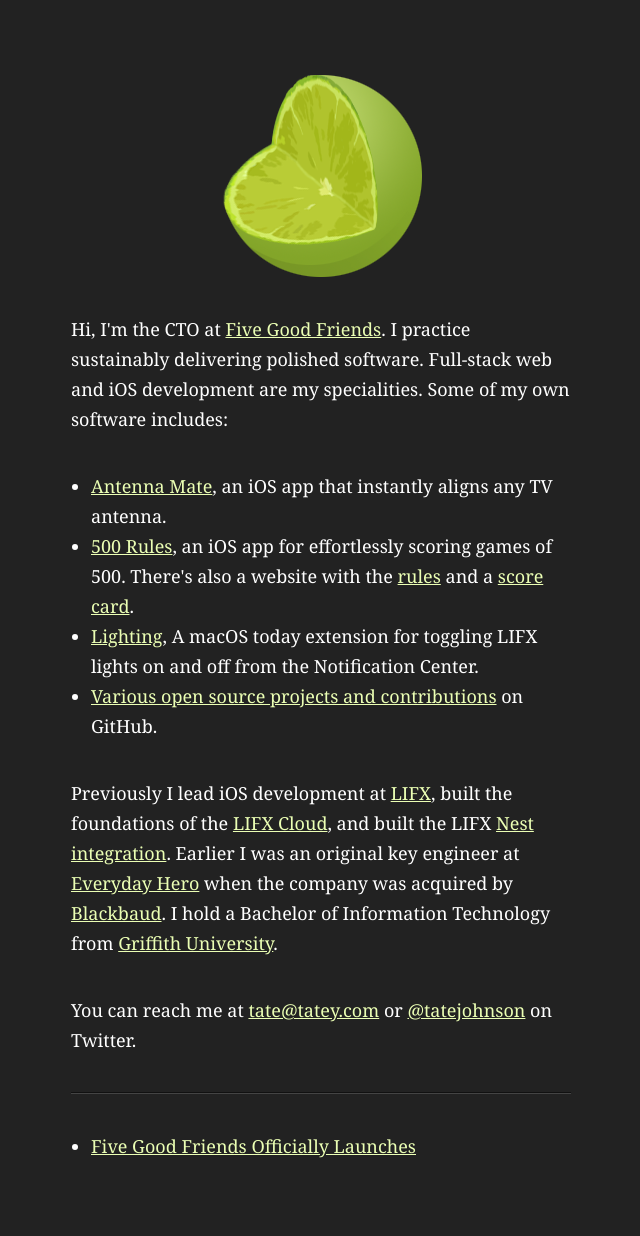
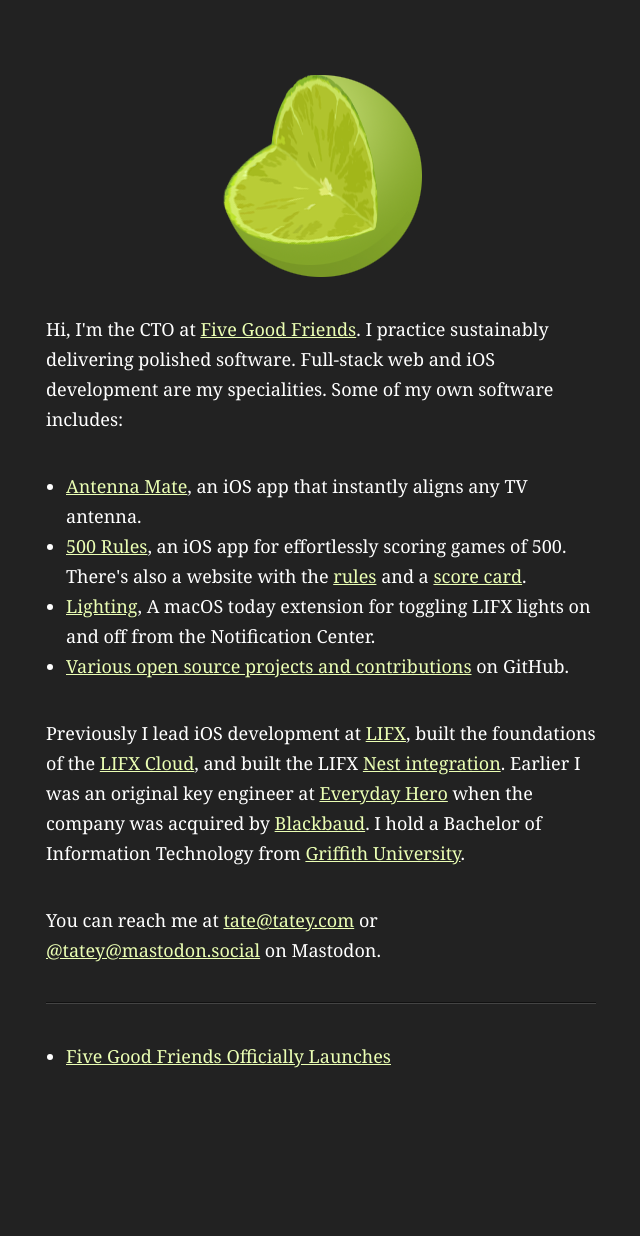
Before and after one commit to tatey/tatey.com, a Jekyll site: the page built from index.html, in a window 1280 px wide. Shown: the whole page, without its empty margins (319-959 px from the left). Built offline with Jekyll 4.4.1, drawn with Linux system fonts in a browser that asks for light colours; after the commit the page ends 1146 px from its top, so only the background shows below that.

Commit message:
Switch from Twitter to Mastodon.

```diff
--- a/index.html
+++ b/index.html
@@ -23,7 +23,7 @@
       @media only screen and (min-width: 481px) {
         body {
           margin: 75px auto;
-          width: 500px;
+          width: 550px;
         }
       }
 
@@ -88,7 +88,7 @@
       <li><a href="https://github.com/tatey">Various open source projects and contributions</a> on GitHub.</li>
     </ul>
     <p>Previously I lead iOS development at <a href="https://lifx.com">LIFX</a>, built the foundations of the <a href="https://cloud.lifx.com">LIFX Cloud</a>, and built the LIFX <a href="https://www.lifx.com.au/products/nest">Nest integration</a>. Earlier I was an original key engineer at <a href="https://www.everydayhero.com">Everyday Hero</a> when the company was acquired by <a href="https://www.blackbaud.com">Blackbaud</a>. I hold a Bachelor of Information Technology from <a href="https://www.griffith.edu.au">Griffith University</a>.</p>
-    <p>You can reach me at <a href="mailto:tate@tatey.com">tate@tatey.com</a> or <a href="http://twitter.com/tatejohnson/">@tatejohnson</a> on Twitter.</p>
+    <p>You can reach me at <a href="mailto:tate@tatey.com">tate@tatey.com</a> or <a href="https://mastodon.social/@tatey">@tatey@mastodon.social</a> on Mastodon.</p>
     <div class="hr"></div>
     <ul>
       {% for post in site.posts %}
```
